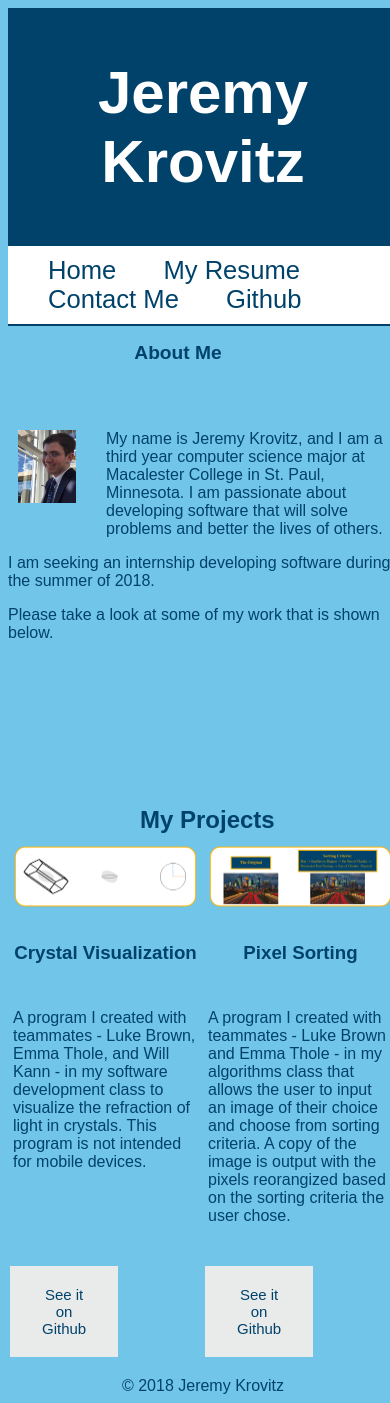
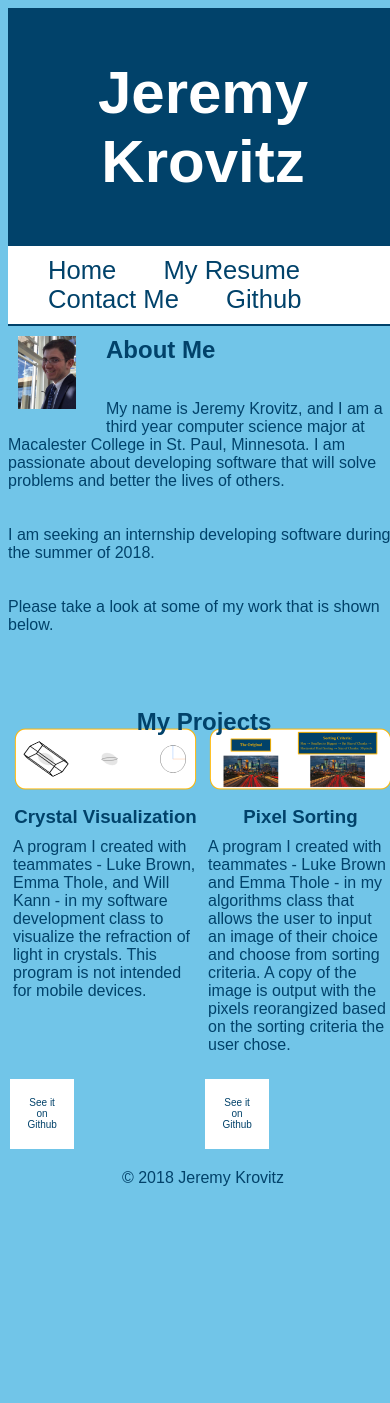
Before and after one commit to jkrovitz/jkrovitz, a PHP site: page / in a window 390 px wide. After the commit the page ends 1186 px from the top, so only its background shows below. Run offline with PHP 8.4, Linux system fonts and the light colour scheme; some libraries are stand-ins or nearby versions.

Commit message:
Made more formatting changes.

```diff
--- a/Style/dropdownMediaMin600.css
+++ b/Style/dropdownMediaMin600.css
@@ -30,6 +30,7 @@ font-size: 1.6rem;
     border-bottom-width: 2px;
     border-bottom-style: solid;
     background-color: #fffffff;
+          margin-bottom: 10px;
 
 padding: 10px 20px 10px 20px;
 
--- a/Style/responsivedesign.css
+++ b/Style/responsivedesign.css
@@ -13,6 +13,11 @@ body {
 
 h1 {
   text-align: center;
+}
+
+
+h3, p{
+margin:0;
 }
 
 
@@ -258,8 +263,63 @@ a:link, a:visited, a:hover {
 
 
 .button {
+  background-color:#ffffff;
+  border: none;
+    height: 70px;
+/*  line-height: 70px;*/
+    text-align: center;
+  color: #02426a;
+  /*    border: 2px solid #FFB500;*/
+}
+
+.button p{
+/*   line-height: 1.5;*/
+    display: inline-block;
+    vertical-align: middle;
+}
+
+.button1:hover {
+  background-color: #FFB500;
+  color: white;
+}
+
+@media screen
+  and (max-device-width: 599px)
+  and (-webkit-min-device-pixel-ratio: 1) {
+
+    /* Clear floats after the columns */
+.fourthRow:after {
+  content: "";
+  display: table;
+  clear: both;
+}
+
+/*columns*/
+.fourthColumnSet {
+  display: fixed;
+  float: left;
+  -webkit-column-count: 2; /* Chrome, Safari, Opera */
+  -moz-column-count: 2; /* Firefox */
+  column-count: 2;
+  -webkit-column-gap: 30%; /* Chrome, Safari, Opera */
+  -moz-column-gap: 30%; /* Firefox */
+  column-gap: 30%;
+vertical-align: middle;
+  justify-content: center;
+
+  height:auto;
+  width: 50%;
+
+}
+
+    #fourthColumnId{
+      justify-content: center;
+    }
+
+    .button {
   background-color: #4CAF50;
   border: none;
+      height: 90px;
   color: white;
   padding: 20px 32px;
   text-align: center;
@@ -281,3 +341,4 @@ a:link, a:visited, a:hover {
   background-color: #FFB500;
   color: white;
 }
+  }
--- a/index.css
+++ b/index.css
@@ -1,5 +1,16 @@
 
+h3, p{
+margin:0;
+}
 
+h2, p{
+margin:0;
+
+}
+
+.aboutMeID{
+  margin-top: 10px;
+}
 
 div.aboutMeTextAndImage{
   width: 100%;
@@ -8,10 +19,9 @@ div.aboutMeTextAndImage{
 }
 
 
-.image {
+.img {
   width: 30%;
   float: left;
-  margin-top:4px;
  position: static;
   margin-left: 10px;
 }
@@ -21,24 +31,21 @@ div.imageOfMe {
     height: 14%;
 }
 
-h3.aboutMeH3Class {
+h2.aboutMeH3Class {
   color: #01426a;
   font-size: 200%;
+  margin-top: 100px;
 }
 .text {
   width: 100-30%;
   float: center;
   font-family: Arial, Helvetica, sans-serif;
-  margin-top: 20px;
   margin-right: 10px;
 }
 
-h3, p{
-margin:0;
-}
 
 p.firstIndexPara {
-   margin-top: 8px;
+  margin-top: 8px;
   font-size: 75%;
 }
 
@@ -56,7 +63,7 @@ p.thirdIndexPara {
 /*---------------------------------------------------*/
 
 p, h2{
-  padding: 0;
+
   margin:0;
 }
 
@@ -64,8 +71,14 @@ div.projectsAll{
   position: static;
 }
 
+.projectsClass{
+  margin-bottom: 10px;
+}
 
-div.projectsLabel{
+h3{
+  margin-bottom: 10px;
+}
+.projectsLabel{
   position: static;
 }
 
@@ -286,7 +299,7 @@ div.projectInteractive{
 div.crystalInteractive{
     width: 45%;
     position: static;
-
+    margin-top: 10px;
     float: left;
 
 }
@@ -339,7 +352,7 @@ font-size: 75%;
 }
 
 div.pixelDescription {
-
+justify-content: center;
   margin-left: 55%;
   position: static;
   vertical-align: middle;
@@ -347,7 +360,8 @@ div.pixelDescription {
 }
 
 div.projectGit{
-    width: 90%;
+    justify-content: center;
+  width: 90%;
     margin: auto;
 /*    font-size: 30%;*/
     position: static;
@@ -379,7 +393,9 @@ div.pixelGit {
   text-decoration: none;
   display: inline-block;
   font-size: 10px;
-  margin: 10px 2px;
+/*  margin: 10px 2px;*/
+    justify-content: center;
+/*   margin-left: calc(50%);*/
 /*
   -webkit-transition-duration: 0.4s;  Safari
   transition-duration: 0.4s;
@@ -397,6 +413,10 @@ div.pixelGit {
   color: white;
 }
 
+.projectsClass{
+  margin-bottom: 10px;
+}
+
 /*
 
 }*/
--- a/index.html
+++ b/index.html
@@ -3,6 +3,7 @@
 <!DOCTYPE html>
 <html>
   <head>
+
     <meta charset="utf-16">
     <script src="Libraries/jquery-3.2.1.min.js"></script>
     <script>
@@ -11,35 +12,31 @@
       });
 
 
-
     </script>
 
 
+
     <meta name="viewport" content="width=device-width, initial-scale=1.0">
+      <link rel="stylesheet" type="text/css" href="index.css">
   </head>
   <body bgcolor="#71C5e8" style="font-family:ARIAL;">
 
     <div id="siteHeader"></div>
 
-    <div  class="aboutMeId">
-      <h2><font color="#01426a">About Me</font></h2>
-    </div>
-    <!--      <p > <img src="Images/AboutMeImage.jpg" alt="Jeremy Krovitz" width="20%" height="20%" align="left" style="margin:0px 10px 0px 10px">  </p>-->
 
 
-    <div class ="aboutMeImageId">
-      <p><font color="#01426a">
-        <img src="Images/AboutMeImage.jpg" alt="Jeremy Krovitz" width="20%" height="20%" align="left" style="margin:0px 10px 0px 10px" class="leftHeadshot" />
-        My name is Jeremy Krovitz, and
+
+<div class ="aboutMeImageId"><p><font color="#01426a"><img src="Images/AboutMeImage.jpg" alt="Jeremy Krovitz" width="20%" height="20%" align="left" style="margin:0px 10px 0px 10px" class="leftHeadshot" />
+       <h2><font color="#01426a">About Me</font> </h2> <br><br>My name is Jeremy Krovitz, and
         I am a third year computer science major at Macalester College in St. Paul, Minnesota. I am passionate about developing software that will solve problems and better the lives of others.
         </font></p>
 
       <p><font color="#01426a">
-        I am seeking an internship developing software during the summer of 2018.
+       <br><br> I am seeking an internship developing software during the summer of 2018.
         </font></p>
 
       <p><font color="#01426a">
-        Please take a look at some of my work that is shown below.
+       <br><br> Please take a look at some of my work that is shown below.
         </font></p>
 
 
@@ -52,7 +49,7 @@
 
     <br><br>
 
-    <div class="projectsClass"><h2><font color="#01426a">&nbsp;My Projects</font></h2></div>
+    <div class="projectsClass"><h2><font color="#01426a">My Projects</font></h2></div>
 
 
      <div class="secondRow">
@@ -97,13 +94,16 @@
           </font></p>
       </div>
     </div>
-    <div class="fourthRow">
+
+
+
+        <div class="fourthRow">
       <div class="fourthColumnSet" >
         <button class="button button1"  type="reset" onclick="location.href='https://github.com/jkrovitz/jkrovitz/tree/master/projects/crystalProject'">
           See it on Github
         </button>
       </div>
-      <div class="fourthColumnSet" >
+      <div class="fourthColumnSet" id="fourthColumnId" >
         <button class="button button1"  type="reset" onclick="location.href='https://github.com/jkrovitz/jkrovitz/tree/master/projects/pixelSorting'">
           See it on Github
         </button>
@@ -111,6 +111,10 @@
     </div>
 
 
+
+
+
+
     <div id="footerId" class="footer">
       &copy; 2018 Jeremy Krovitz
     </div>
```
